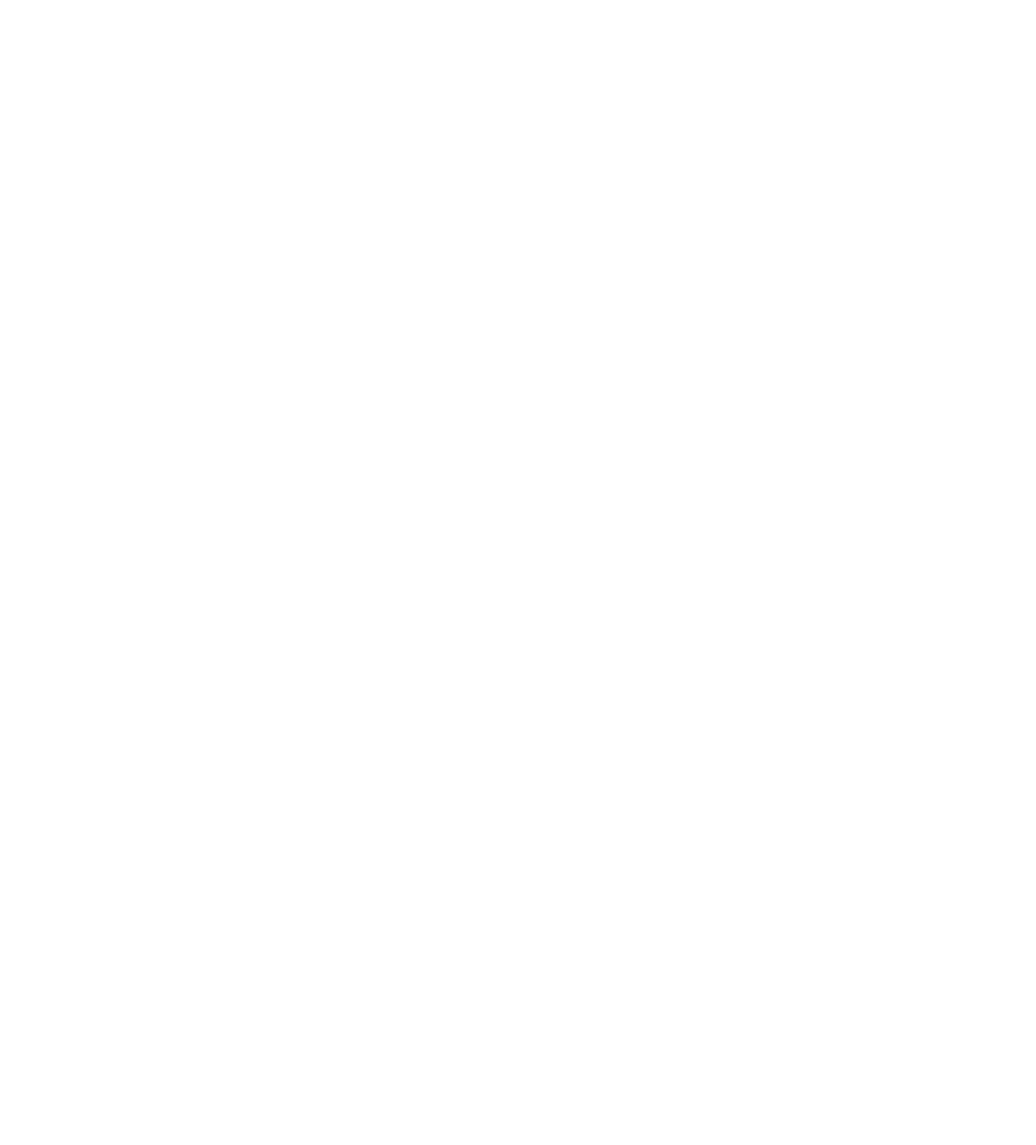
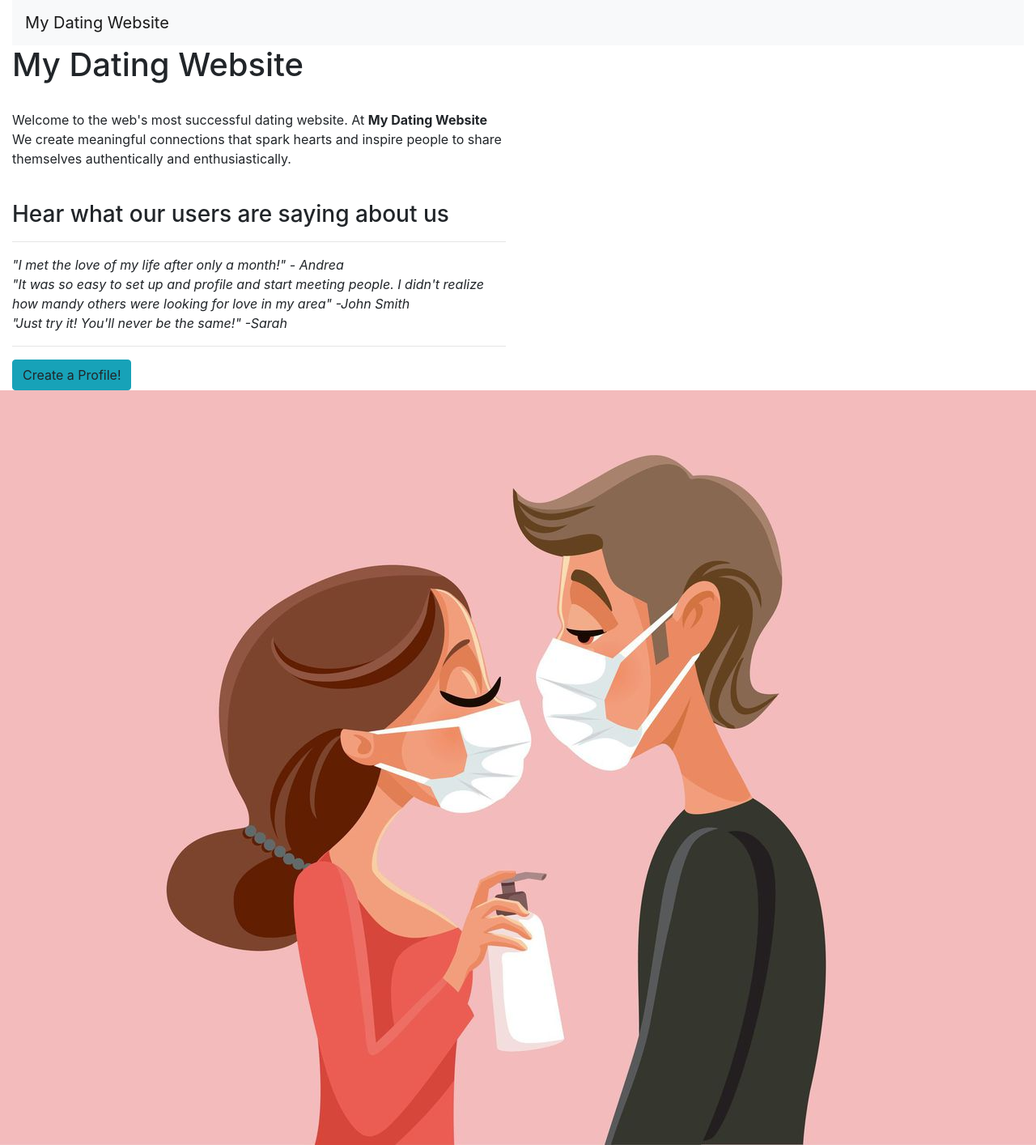
Before and after one commit to dangpatrick/dating, a PHP site: page /views/home.html in a window 1280 px wide; the page is wider, and only the part inside the window is pictured. Before the commit the part shown is empty. Shown: that part at 81% size. Before the commit the page ends 800 px from the top of that part, so only its background shows below. Run offline with PHP 8.4, Linux system fonts and the light colour scheme.

Commit message:
created preview of dating website

```diff
--- a/index.php
+++ b/index.php
@@ -15,10 +15,9 @@ $f3->set('Debug',3);
 
 //Define a default route (home page)
 $f3->route('GET /', function(){
-    //creating a new view using the Template constructor
     $view = new Template();
-    //echo the view and invoke its render method and supply the path
     echo $view->render('views/home.html');
+    //include ('views/home.html');
 });
 
 //Run fat free
--- a/views/home.html
+++ b/views/home.html
@@ -0,0 +1,40 @@
+<!doctype html>
+<html lang="en">
+<head>
+    <meta charset="UTF-8">
+    <meta name="viewport"
+          content="width=device-width, user-scalable=no, initial-scale=1.0, maximum-scale=1.0, minimum-scale=1.0">
+    <meta http-equiv="X-UA-Compatible" content="ie=edge">
+    <link rel="stylesheet" href="https://stackpath.bootstrapcdn.com/bootstrap/4.4.1/css/bootstrap.min.css" integrity="sha384-Vkoo8x4CGsO3+Hhxv8T/Q5PaXtkKtu6ug5TOeNV6gBiFeWPGFN9MuhOf23Q9Ifjh" crossorigin="anonymous">
+    <title>My dating website</title>
+</head>
+<body>
+<div class="container-fluid">
+    <nav class="navbar navbar-light bg-light">
+        <a class="navbar-brand" href="#">My Dating Website</a>
+    </nav>
+    <div id="innerCon">
+        <div class="row">
+            <div class="col-md-6 col-lg-6">
+                <h1>My Dating Website</h1>
+                <br>
+                <p id="firstSect">Welcome to the web's most successful dating website. At
+                    <strong>My Dating Website</strong> We create meaningful connections that spark hearts and inspire
+                    people to share themselves authentically and enthusiastically.
+                </p>
+                <br>
+                <h3>Hear what our users are saying about us</h3>
+                <hr>
+                <i>"I met the love of my life after only a month!" - Andrea <br>
+                    "It was so easy to set up and profile and start meeting people. I didn't realize how mandy
+                    others were looking for love in my area" -John Smith <br>
+                    "Just try it! You'll never be the same!" -Sarah</i>
+                <hr>
+                <a class="btn btn-info">Create a Profile!</a>
+            </div>
+            <img src="images/dating.jpg" alt="dating_photo">
+        </div>
+    </div>
+</div>
+</body>
+</html>
```
